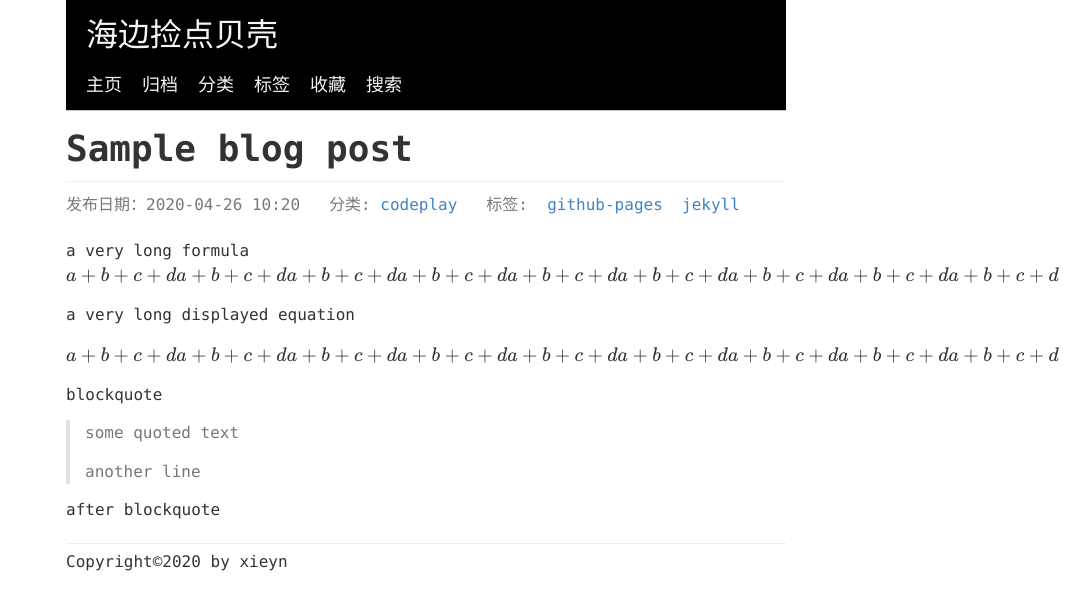
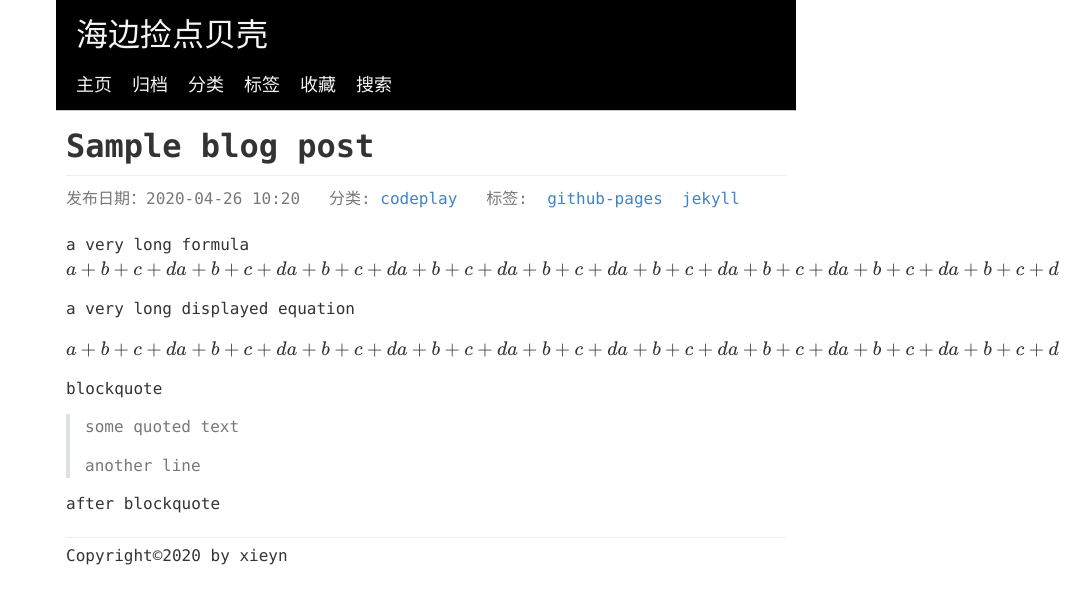
Before and after one commit to xienotes/xienotes.github.io, a Jekyll site: the page built from _posts/2020-04-26-sample-blog-post.md, in a window 1280 px wide. Shown: the top 610 px of the page, without its empty margins (214-1280 px from the left). Built offline with Jekyll 4.4.1, drawn with Linux system fonts in a browser that asks for light colours; formulas are drawn with MathJax 3.

Commit message:
change page padding

```diff
--- a/_layouts/default.html
+++ b/_layouts/default.html
@@ -6,8 +6,10 @@
 <body>
     <div class="container">
         {% include header.html %}
+        <div class="page-content">
         {{ content }}
         {% include footer.html %}
+        </div>
     </div>
 </body>
 </html>
--- a/_layouts/post.html
+++ b/_layouts/post.html
@@ -7,7 +7,7 @@
     <div class="container">
         {% include header.html %}
 
-        <div class="post-container">
+        <div class="page-content">
 
         <h1 class="post-title">{{ page.title }}</h1>
 
@@ -40,8 +40,10 @@
             {{ content }}
         </div>
 
+
+        {% include footer.html %}
+
         </div>
-        {% include footer.html %}
         {% include mathjax.html %}
     </div>
 </body>
--- a/assets/css/shared.css
+++ b/assets/css/shared.css
@@ -42,12 +42,12 @@ h6:hover a.anchor {
 
 h1 {
     padding-bottom: .3em;
-    font-size: 2.25em;
+    font-size: 2.0em;
     line-height: 1.2;
     border-bottom: 1px solid #eee;
 }
 h2 {
-   padding-bottom: .3em;
+    padding-bottom: .3em;
     font-size: 1.75em;
     line-height: 1.225;
     border-bottom: 1px solid #eee;
@@ -177,7 +177,8 @@ table tr td:last-child {
     border-radius: 3px;
 }
 .container {
-    padding-left: 10px;padding-right: 10px;
+    padding-left: 0px;
+    padding-right: 0px;
 }
 
 .footer-container {
@@ -185,6 +186,11 @@ table tr td:last-child {
     margin-top: 20px;
     margin-bottom: 20px;
     border-top: 1px solid #eee;
+}
+
+.page-content {
+    padding-left: 10px;
+    padding-right: 10px;
 }
 
 @media screen and (max-width: 768px) {
```
